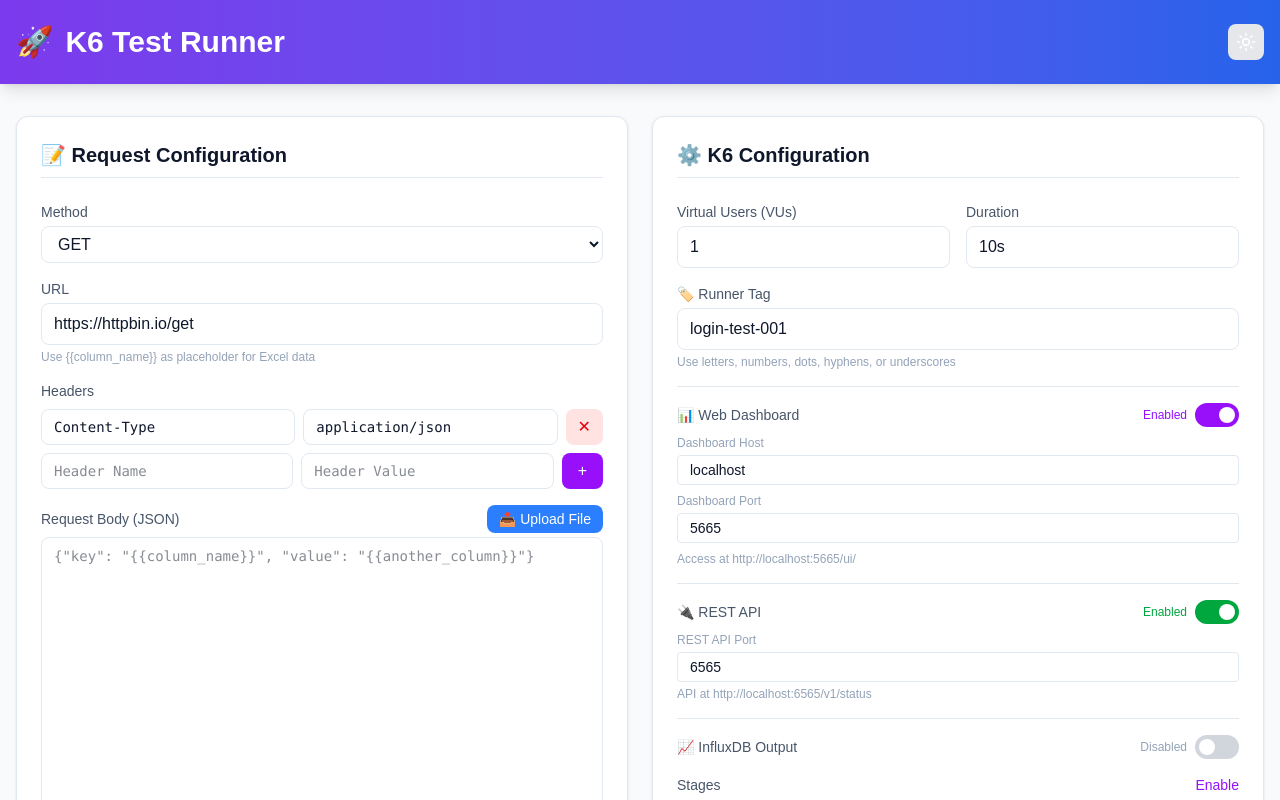
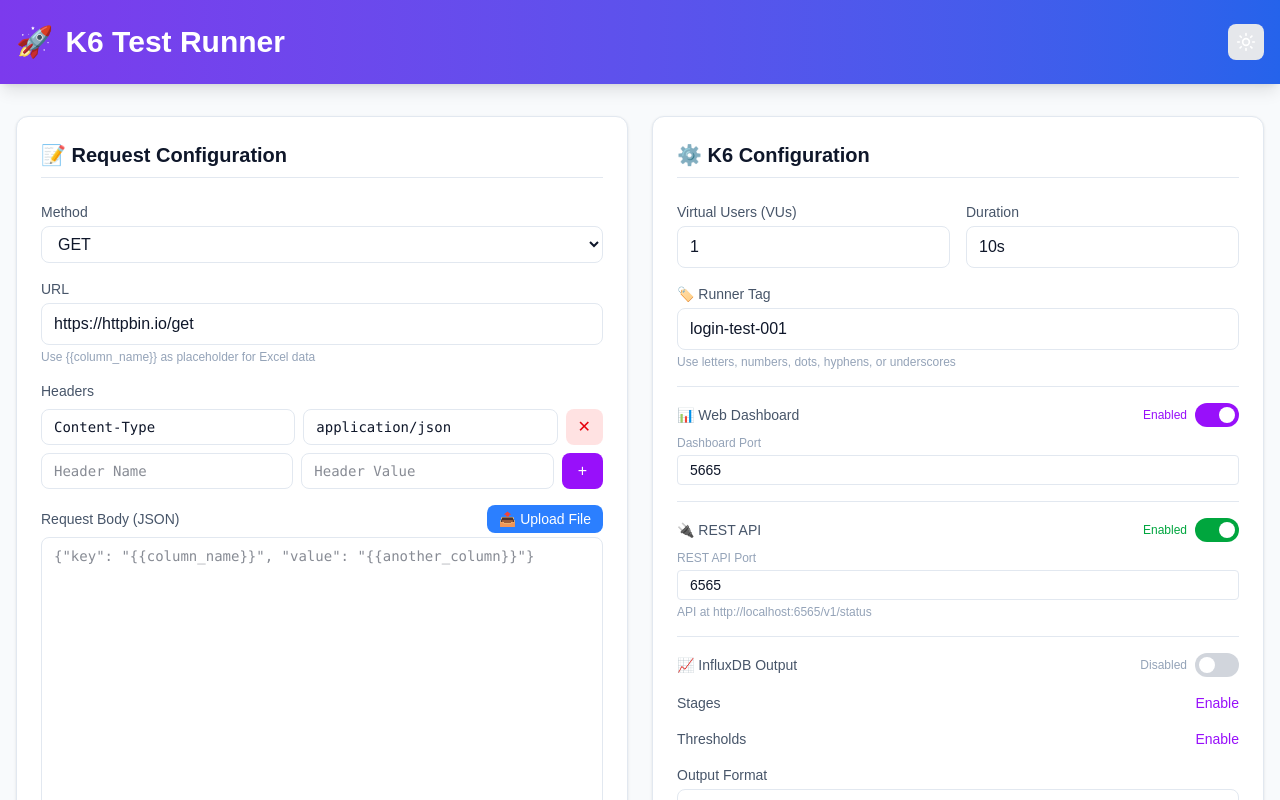
Before and after one commit to SoleimaniHossein/k6-runner, a Next.js app: page / in a window 1280 px wide. Shown: the top 800 px of the page. Built offline with nearby package versions, Linux system fonts and the light colour scheme.

Commit message:
fix dashboard host any where its running

```diff
--- a/app/page.tsx
+++ b/app/page.tsx
@@ -25,7 +25,6 @@
   args: string;
   output: string;
   useDashboard?: boolean;
-  dashboardHost?: string;
   dashboardPort?: number;
   restAPIPort?: number;
   useRestAPI?: boolean;
@@ -56,7 +55,6 @@
     args: '',
     output: 'json',
     useDashboard: true,
-    dashboardHost: 'localhost',
     dashboardPort: 5665,
     restAPIPort: 6565,
     useRestAPI: true,
@@ -107,7 +105,7 @@
           setCurrentStage(state.currentStage || '');
           setLiveMetrics(state.liveMetrics || {});
           setCurrentVUs(state.currentVUs || 0);
-          setDashboardUrl(state.dashboardUrl);
+          setDashboardUrl(resolveDashboardUrl(state.dashboardUrl));
           setShowDashboard(state.showDashboard || false);
           setElapsedTime(state.elapsedTime || '0s');
           setRemainingTime(state.remainingTime || '0s');
@@ -171,7 +169,7 @@
           setProgress(running.progress || 0);
           setStatusMessage('Running...');
           setCurrentStage(running.stage || '');
-          if (running.dashboardUrl) setDashboardUrl(running.dashboardUrl);
+          if (running.dashboardUrl) setDashboardUrl(resolveDashboardUrl(running.dashboardUrl));
           if (running.elapsedSeconds) {
             const mins = Math.floor(running.elapsedSeconds / 60);
             const secs = running.elapsedSeconds % 60;
@@ -297,7 +295,7 @@
     }
 
     if (data.dashboardUrl) {
-      setDashboardUrl(data.dashboardUrl);
+      setDashboardUrl(resolveDashboardUrl(data.dashboardUrl));
     }
 
     // ✅ Keep isRunning true if status is running
@@ -374,7 +372,7 @@
 
     // Dashboard URL
     if (testConfig.useDashboard) {
-      const host = testConfig.dashboardHost || 'localhost';
+      const host = typeof window !== 'undefined' ? window.location.hostname : 'localhost';
       const port = testConfig.dashboardPort || 5665;
       const url = `http://${host}:${port}/ui/`;
       setDashboardUrl(url);
@@ -465,6 +463,19 @@
     return mins > 0 ? `${mins}m${secs}s` : `${secs}s`;
   };
 
+  const resolveDashboardUrl = (url: string | undefined) => {
+    if (!url) return undefined;
+    try {
+      const u = new URL(url);
+      if (u.hostname === 'localhost' || u.hostname === '127.0.0.1') {
+        u.hostname = window.location.hostname;
+      }
+      return u.toString();
+    } catch {
+      return url;
+    }
+  };
+
   return (
     <main className="min-h-screen bg-[var(--bg-primary)] text-[var(--text-primary)] transition-colors duration-300">
       <header className="bg-gradient-to-r from-[var(--gradient-start)] to-[var(--gradient-end)] text-white shadow-lg">
@@ -503,7 +514,6 @@
             args={testConfig.args}
             output={testConfig.output}
             useDashboard={testConfig.useDashboard}
-            dashboardHost={testConfig.dashboardHost}
             dashboardPort={testConfig.dashboardPort}
             restAPIPort={testConfig.restAPIPort}
             useRestAPI={testConfig.useRestAPI}
--- a/components/K6Config.tsx
+++ b/components/K6Config.tsx
@@ -14,7 +14,6 @@
   args: string;
   output: string;
   useDashboard?: boolean;
-  dashboardHost?: string;
   dashboardPort?: number;
   restAPIPort?: number;
   useRestAPI?: boolean;
@@ -32,7 +31,6 @@
   args,
   output,
   useDashboard = true,
-  dashboardHost = 'localhost',
   dashboardPort = 5665,
   restAPIPort = 6565,
   useRestAPI = true,
@@ -145,18 +143,7 @@
             </div>
           </div>
           {useDashboard && (
-            <div className="mt-2 space-y-2">
-              <div>
-                <label className="block text-xs text-[var(--text-muted)] mb-1">Dashboard Host</label>
-                <input
-                  type="text"
-                  value={dashboardHost}
-                  onChange={(e) => onChange({ dashboardHost: e.target.value })}
-                  placeholder="localhost"
-                  className="w-full px-3 py-1 border border-[var(--border-color)] bg-[var(--bg-input)] text-[var(--text-primary)] rounded text-sm"
-                />
-              </div>
-              <div>
+            <div className="mt-2">
               <label className="block text-xs text-[var(--text-muted)] mb-1">Dashboard Port</label>
               <input
                 type="number"
@@ -166,8 +153,6 @@
                 max="65535"
                 className="w-full px-3 py-1 border border-[var(--border-color)] bg-[var(--bg-input)] text-[var(--text-primary)] rounded text-sm"
               />
-              </div>
-              <p className="text-xs text-[var(--text-muted)]">Access at http://{dashboardHost || 'localhost'}:{dashboardPort}/ui/</p>
             </div>
           )}
         </div>
--- a/lib/k6-runner.tsx
+++ b/lib/k6-runner.tsx
@@ -27,7 +27,6 @@
   args: string;
   output: string;
   useDashboard?: boolean;
-  dashboardHost?: string;
   dashboardPort?: number;
   restAPIPort?: number;
   useRestAPI?: boolean;
@@ -534,7 +533,7 @@
           metrics: {},
           stage: '',
           currentVUs: 0,
-          dashboardUrl: useDashboard ? `http://${config.dashboardHost || 'localhost'}:${dashboardPort}/ui/` : undefined,
+          dashboardUrl: useDashboard ? `http://localhost:${dashboardPort}/ui/` : undefined,
           lastUpdate: Date.now(),
           restAPIPort: restAPIPort,
           useDashboard: useDashboard,
@@ -559,7 +558,7 @@
         info.status = 'running';
         info.startTime = new Date().toISOString();
         info.config = config;
-        info.dashboardUrl = useDashboard ? `http://${config.dashboardHost || 'localhost'}:${dashboardPort}/ui/` : undefined;
+        info.dashboardUrl = useDashboard ? `http://localhost:${dashboardPort}/ui/` : undefined;
         info.restAPIPort = restAPIPort;
         info.useDashboard = useDashboard;
         info.useRestAPI = useRestAPI;
```
Lines whose indentation alone changed are shown as unchanged.
